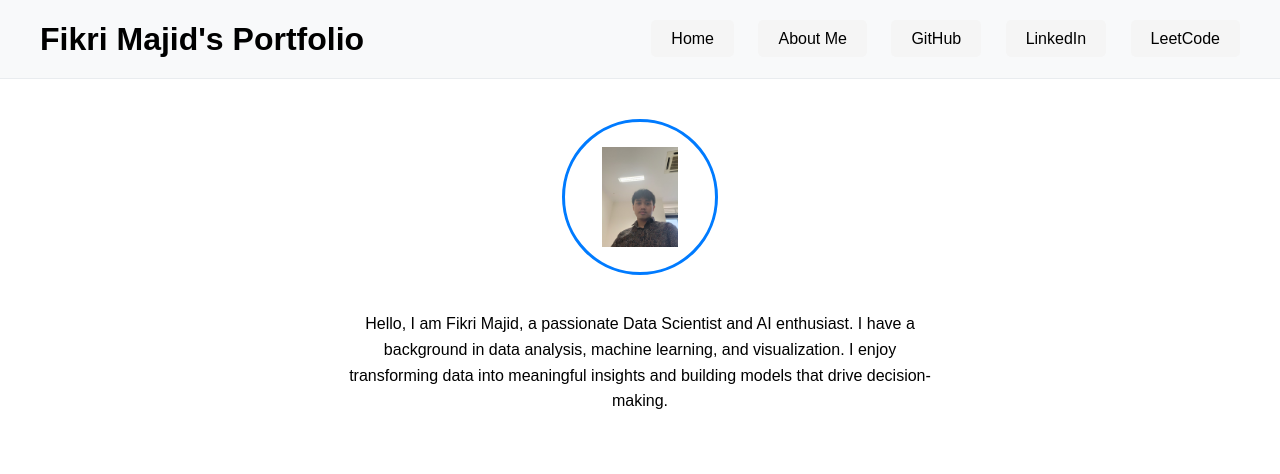
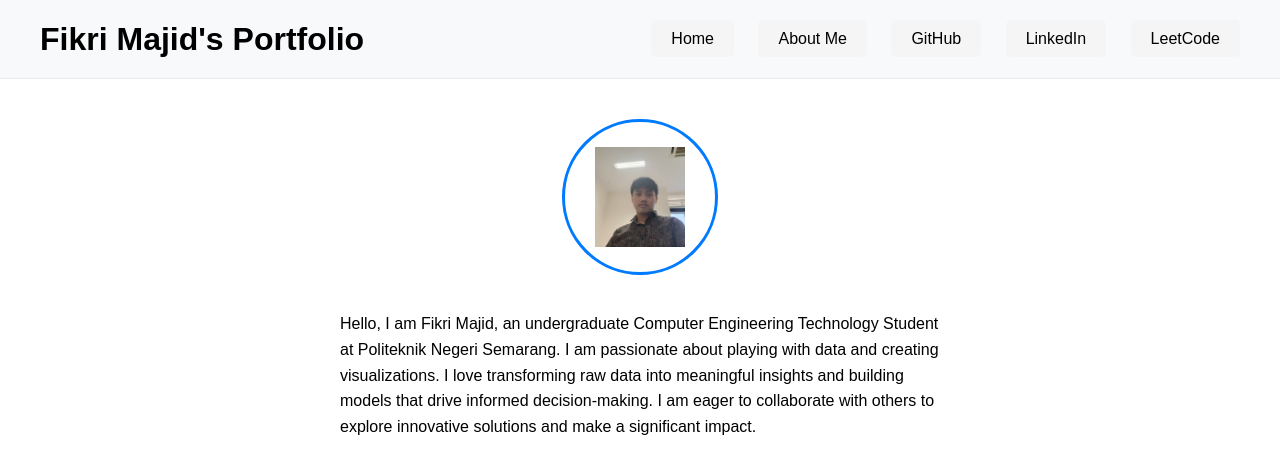
Before and after one commit to WahyuTomo14/portfolio_wahyu, a Jekyll site: the page built from about.md, in a window 1280 px wide. Shown: the top 474 px of the page. Built offline with Jekyll 4.4.1, drawn with Linux system fonts in a browser that asks for light colours; a script that is not in the unit is left out.

Commit message:
fix image

```diff
--- a/about.md
+++ b/about.md
@@ -6,7 +6,8 @@ permalink: /about/
 
 <div class="about-me">
     <div class="profile-image">
-        <img src="{{ '/images/profpic.jpg' | relative_url }}" alt="Profile Image">
+        <img src="{{ '/images/picture.jpg' | relative_url }}" alt="Profile Image">
     </div>
     <div class="description">
-        <p>Hello, I am Fikri Majid, a passionate Data Scientist and AI enthusiast. I have a background in data analysis, machine learning, and visualization. I enjoy transforming data into meaningful insights and building models that drive decision-making.</p>
+        <p>Hello, I am Fikri Majid, an undergraduate Computer Engineering Technology Student at Politeknik Negeri Semarang.
+        I am passionate about playing with data and creating visualizations. I love transforming raw data into meaningful insights and building models that drive informed decision-making. I am eager to collaborate with others to explore innovative solutions and make a significant impact.</p>
--- a/css/styles.css
+++ b/css/styles.css
@@ -156,4 +156,5 @@ a:hover {
 .description {
     max-width: 600px;
     line-height: 1.6;
+    text-align: left;
 }
```
Also changed, not shown: images/picture.jpg (added).
